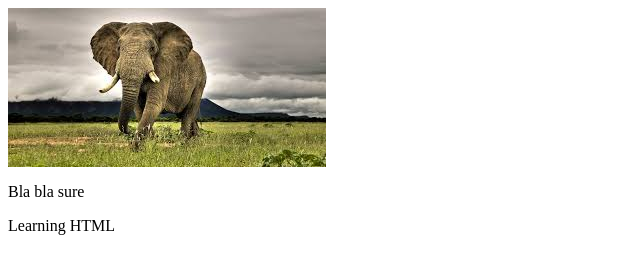
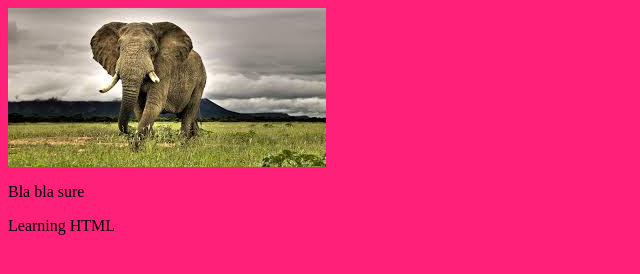
Before and after one commit to rodrigohiury/workshop-git, a plain HTML site: page index.html in a window 1280 px wide. Shown: the whole page, without its empty margins (0-640 px from the left). Drawn offline with Linux system fonts and the light colour scheme.

Commit message:
Cor de Fundo

```diff
--- a/index.html
+++ b/index.html
@@ -1,6 +1,7 @@
 <html>
 	<head>
 		<title>Webspecs</title>
+		<link rel="stylesheet" type="text/css" href="style.css">
 	</head>
 
 	<body>
--- /dev/null
+++ b/style.css
@@ -0,0 +1,3 @@
+body{
+	background-color: #FF207A
+}
```
